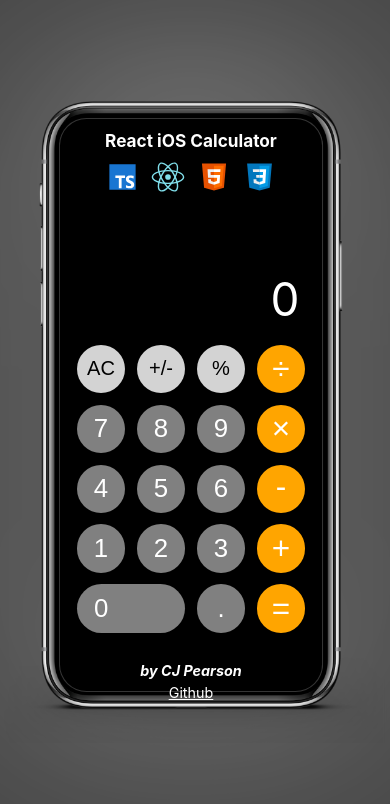
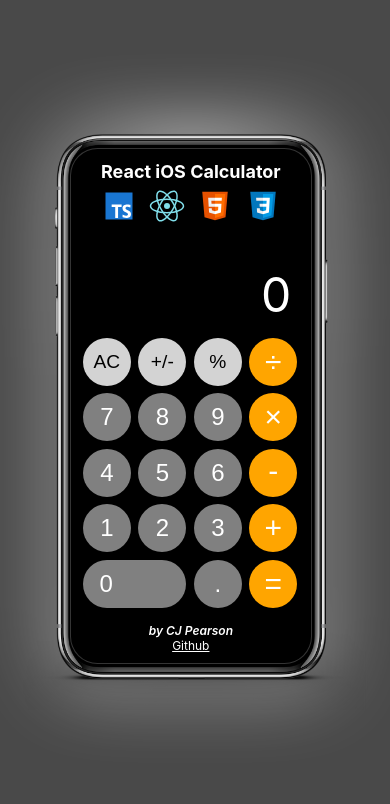
Before and after one commit to cjpearson85/react-ios-calculator, a React (Create React App) app: page / in a window 390 px wide. Shown: the top 804 px of the page. Built offline with nearby package versions, Linux system fonts and the light colour scheme.

Commit message:
change responsive units

```diff
--- a/src/App.css
+++ b/src/App.css
@@ -1,5 +1,5 @@
 :root {
-  --scale-ratio: 0.68;
+  font-size: 9px;
 }
 
 * {
@@ -20,71 +20,73 @@
 }
 
 .head-container, .foot-container {
+  width: 80%;
+  margin: 0 auto;
   text-align: center;
   z-index: 2;
 }
 
-h1, h2 {
+h1 {
   color: white;
-  font-size: calc(3vh * var(--scale-ratio));
+  font-size: 1.5rem;
 }
 
 h2 {
-  font-size: calc(2.5vh * var(--scale-ratio));
+  color: white;
+  font-size: 1rem;
+  font-weight: 600;
   font-style: italic;
-  margin-bottom: calc(0.5vh * var(--scale-ratio));
 }
 
 a {
   color: white;
-  font-size: calc(2.5vh * var(--scale-ratio));
 }
 
 .logo-container {
-  margin-top: calc(1.5vh * var(--scale-ratio));
+  margin-top: 0.5rem;
   display: flex;
   flex-direction: row;
-  justify-content: space-between;
+  justify-content: space-around;
 }
 
 .logo {
-  height: calc(6vh * var(--scale-ratio));
+  height: 3rem;
   width: auto;
 }
 
 .App > img {
   position: absolute;
-  height: 76%;
-  filter: drop-shadow(0 0 10vh white);
+  height: 48rem;
+  width: auto;
+  -webkit-filter: drop-shadow(0 0 3rem white);
+  -moz-filter: drop-shadow(0 0 3rem white);
+  -ms-filter: drop-shadow(0 0 3rem white);
+  -o-filter: drop-shadow(0 0 3rem white);
+  filter: drop-shadow(0 0 3rem white);
 }
 
 .calc-container-outer {
-  padding: calc(2vh * var(--scale-ratio)) 0;
   position: relative;
-  bottom: calc(3vh * var(--scale-ratio));
-  right: calc(0.7vh * var(--scale-ratio));
-  border-radius: calc(4.8vh * var(--scale-ratio));
-  aspect-ratio: 9 / 19.5;
-  height: 68%;
-  display: flex;
-  flex-direction: column;
-  justify-content: space-around;
-  align-items: center;
+  bottom: 1.35rem;
+  right: 0.35rem;
+  border-radius: 2.3rem;
+  height: 43rem;
+  width: calc(20rem + 2px);
   background-color: black;
+  padding: 1rem 0;
   border: 1px solid rgba(255, 255, 255, 0.205)
 }
 
 .calc-container {
-  position: relative;
-  bottom: calc(2vh * var(--scale-ratio));
-  aspect-ratio: 9 / 16;
-  width: 100%;
+  height: 33rem;
+  width: 20rem;
   background-color: black;
   display: grid;
-  grid-template-columns: 1fr 1fr 1fr 1fr;
-  grid-template-rows: 1fr auto auto auto auto auto;
-  grid-gap: calc(2vh * var(--scale-ratio));
-  padding: calc(3vh * var(--scale-ratio));
+  grid-template-columns: 4rem 4rem 4rem 4rem;
+  grid-template-rows: auto 4rem 4rem 4rem 4rem 4rem;
+  grid-gap: 0.625rem;
+  padding: 1rem;
+  margin-bottom: 0.25rem;
 }
 
 .display {
@@ -95,29 +97,28 @@ a {
 }
 
 .display p {
-  margin: calc(1vh * var(--scale-ratio));
+  margin: 0.5rem;
   color: white;
 }
 
 .small {
-  font-size: calc(5.6vh * var(--scale-ratio));
+  font-size: 2.6em;
 }
 
 .medium {
-  font-size: calc(6.4vh * var(--scale-ratio));
+  font-size: 3rem;
 }
 
 .large {
-  font-size: calc(7.2vh * var(--scale-ratio));
+  font-size: 3.4rem;
 }
 
 .x-large {
-  font-size: calc(8vh * var(--scale-ratio));
+  font-size: 4rem;
 }
 
 button {
-  aspect-ratio: 1 / 1;
-  font-size: calc(4.5vh * var(--scale-ratio));
+  font-size: 2rem;
   background-color: gray;
   border: none;
   color: white;
@@ -125,18 +126,18 @@ button {
 }
 
 button:hover {
-  box-shadow: 0 0 10px 5px white;
+  box-shadow: 0 0 0.6rem 0.3rem white;
   cursor: pointer;
 }
 
 button.top-row {
-  font-size: calc(3.5vh * var(--scale-ratio));
+  font-size: 1.6rem;
   background-color: lightgray;
   color: black;
 }
 
 button.operator {
-  font-size: calc(5.5vh * var(--scale-ratio));
+  font-size: 2.5rem;
   background-color: orange;
 }
 
@@ -145,7 +146,7 @@ button:active {
 }
 
 button.operator-active {
-  font-size: calc(6vh * var(--scale-ratio));
+  font-size: 2.5rem;
   background-color: white;
   color: orange;
 }
@@ -153,11 +154,35 @@ button.operator-active {
 .zero {
   grid-column-end: span 2;
   aspect-ratio: auto;
-  border-radius: calc(10vh * var(--scale-ratio));
+  border-radius: 2rem;
   text-align: left;
-  padding-left: calc(3vh * var(--scale-ratio));
+  padding-left: 1.4rem;
 }
 
 #minus {
-  padding-bottom: calc(0.8vh * var(--scale-ratio));
+  padding-bottom: 0.25rem;
 }
+
+@media screen and (min-width: 360px) and (min-height: 580px) {
+  :root {
+    font-size: 12px;
+  }
+}
+
+@media screen and (min-width: 480px) and (min-height: 800px) {
+  :root {
+    font-size: 16px;
+  }
+}
+
+@media screen and (min-width: 600px) and (min-height: 1025px) {
+  :root {
+    font-size: 20px;
+  }
+}
+
+@media screen and (min-width: 768px) and (min-height: 1200px) {
+  :root {
+    font-size: 24px;
+  }
+}
```
